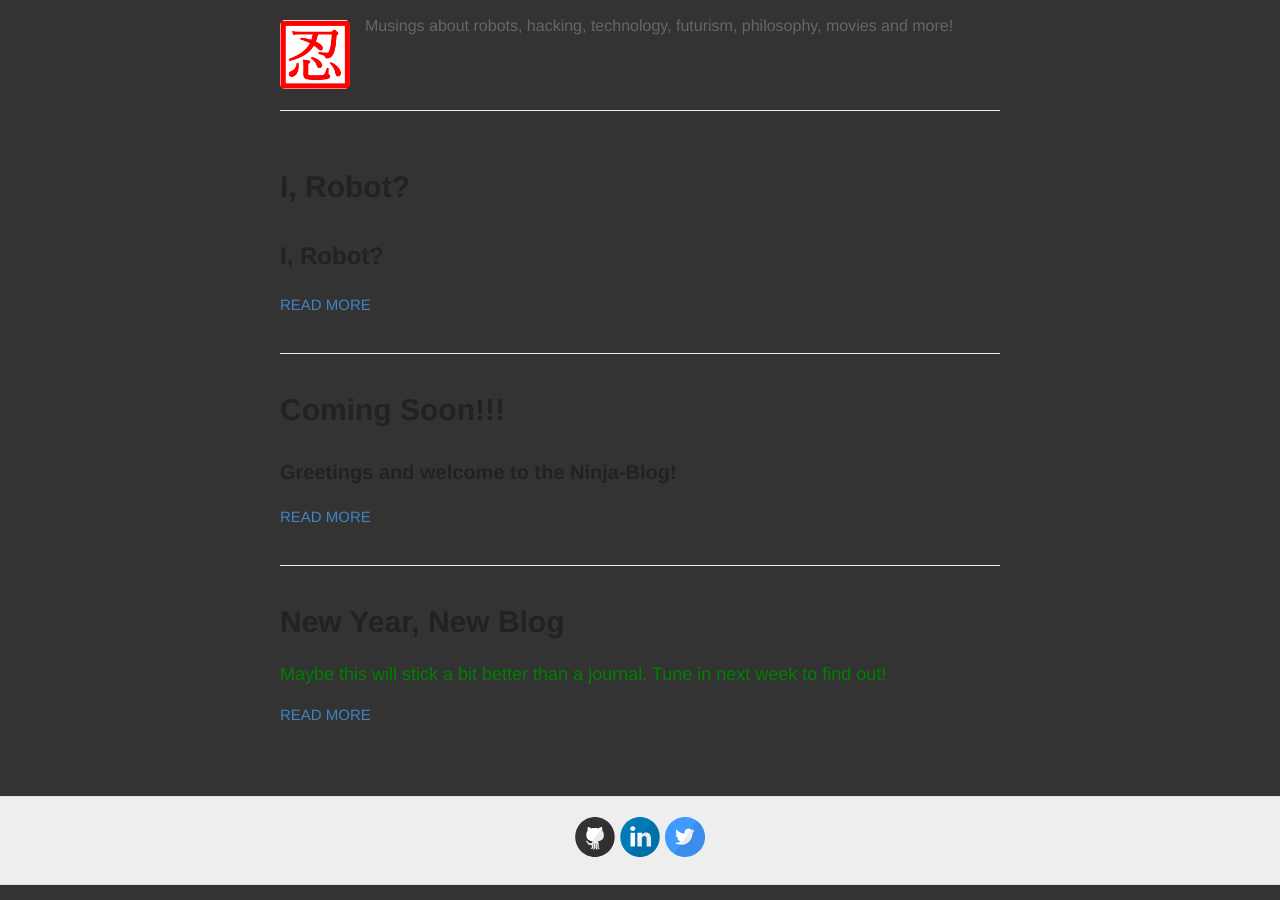
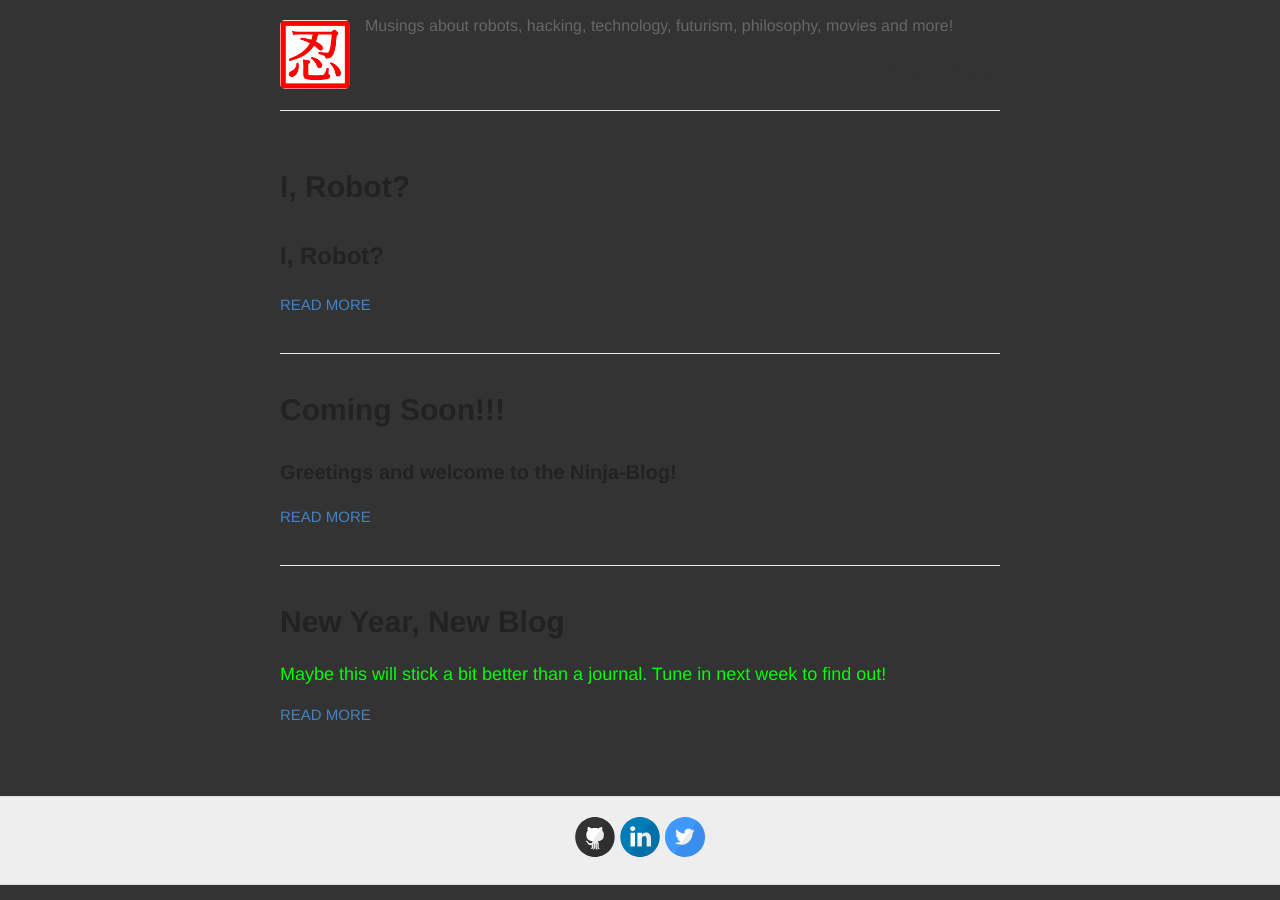
Before and after one commit to ninjajoe9/ninjajoe9.github.io, a Jekyll site: the page built from index.html, in a window 1280 px wide. Built offline with Jekyll 4.4.1, drawn with Linux system fonts in a browser that asks for light colours.

Commit message:
Update _variables.scss

```diff
--- a/_sass/_variables.scss
+++ b/_sass/_variables.scss
@@ -5,7 +5,8 @@
 
 // Colors
 $blue: #4183C4;
-$green: #008000;
+$green: #00FF00;
+$red: #B222222;
 
 // Grays
 $black: #000;
```
